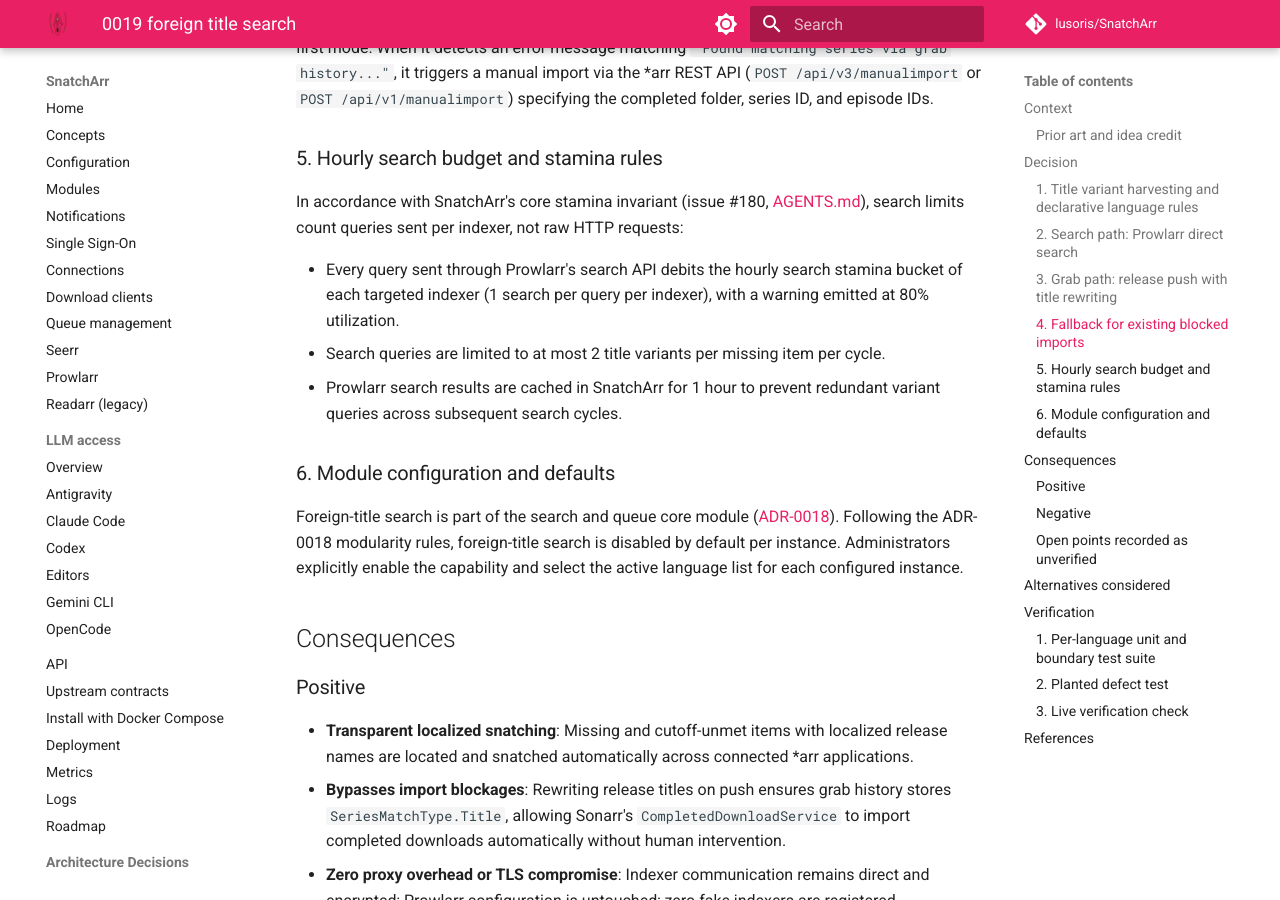
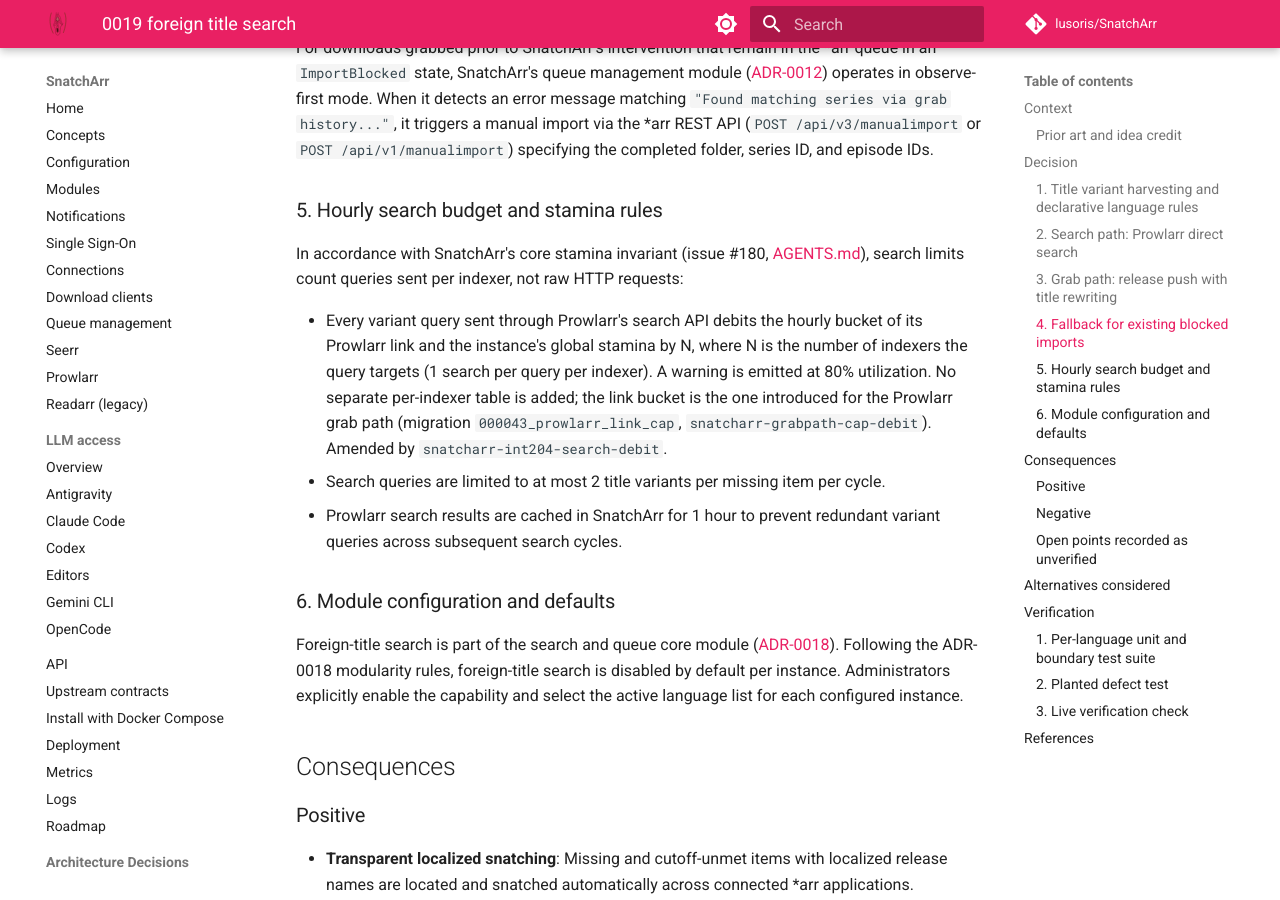
Before and after one commit to lusoris/SnatchArr, an MkDocs documentation site: the page built from docs/adr/0019-foreign-title-search.md, in a window 1280 px wide and 900 px high, scrolled down 4161 px. Built offline with MkDocs 1.6.1 and Material for MkDocs 9.7.7, drawn with Linux system fonts in a browser that asks for light colours; comment, search, counter and statistics services are not loaded; some of the changed text lies outside the part shown.

Commit message:
docs(adr): amend ADR-0019 search debit and alias fields
A variant search debits the Prowlarr link bucket and global stamina
once per targeted indexer, warns at 80 %, and adds no new table
(snatcharr-int204-search-debit). Radarr alias fields are named as a
local Radarr 6.4.4 returns them, and the rule files sit under the
embedding package.

Refs #696

Signed-off-by: lusoris <lusoris@proton.me>

```diff
--- a/docs/adr/0019-foreign-title-search.md
+++ b/docs/adr/0019-foreign-title-search.md
@@ -38,8 +38,8 @@
 
 SnatchArr derives title variants from local cached metadata and declarative language definition files embedded in the binary:
 
-- **Local \*arr cache first**: SnatchArr harvests title aliases directly from the \*arr instance: series `alternateTitles` (Sonarr `GET /api/v3/series/{id}`) and movie `alternativeTitles` and `translations` (Radarr `GET /api/v3/movie/{id}`). No new third-party credentials (TheTVDB, TheMovieDB, MusicBrainz) are required; SnatchArr queries what the \*arr already caches locally.
-- **Declarative language rules**: Language expansion rules are specified declaratively in embedded configuration files (`rules/languages/<lang>.yaml`). Each language definition provides:
+- **Local \*arr cache first**: SnatchArr harvests title aliases directly from the \*arr instance: series `alternateTitles` (Sonarr `GET /api/v3/series/{id}`) and movie `alternateTitles` and `originalTitle` (Radarr `GET /api/v3/movie/{id}`; Radarr 6.4.4 returns no `translations` field there). Neither alias list carries a language field, so the language rules decide which aliases belong to a target language. No new third-party credentials (TheTVDB, TheMovieDB, MusicBrainz) are required; SnatchArr queries what the \*arr already caches locally.
+- **Declarative language rules**: Language expansion rules are specified declaratively in embedded configuration files (`api/internal/foreigntitle/rules/languages/<lang>.yaml`, embedded with `go:embed`). Each language definition provides:
   - Diacritic expansion variants for query generation (e.g. `ä` expanding to `ae` and `a`; `ö` expanding to `oe` and `o`; `ü` expanding to `ue` and `u`; `ß` expanding to `ss` and `s`) and reverse contractions for title parsing.
   - Positive audio tags (`GERMAN`, `DEUTSCH`, `DUBBED`, `\bDL\b`, `\bML\b`, `\bGL\b`).
   - Subtitle-only tags (`\bOmU\b`, `\bOmeU\b`) to prevent importing subtitled releases when dubbed audio is required.
@@ -75,7 +75,7 @@
 
 In accordance with SnatchArr's core stamina invariant (issue #180, [AGENTS.md](https://github.com/lusoris/SnatchArr/blob/main/AGENTS.md)), search limits count queries sent per indexer, not raw HTTP requests:
 
-- Every query sent through Prowlarr's search API debits the hourly search stamina bucket of each targeted indexer (1 search per query per indexer), with a warning emitted at 80% utilization.
+- Every variant query sent through Prowlarr's search API debits the hourly bucket of its Prowlarr link and the instance's global stamina by N, where N is the number of indexers the query targets (1 search per query per indexer). A warning is emitted at 80% utilization. No separate per-indexer table is added; the link bucket is the one introduced for the Prowlarr grab path (migration `000043_prowlarr_link_cap`, `snatcharr-grabpath-cap-debit`). Amended by `snatcharr-int204-search-debit`.
 - Search queries are limited to at most 2 title variants per missing item per cycle.
 - Prowlarr search results are cached in SnatchArr for 1 hour to prevent redundant variant queries across subsequent search cycles.
 
@@ -170,4 +170,6 @@
 - [ADR-0011](0011-product-definition.md): Product definition: parity with Huntarr and newtarr.
 - [ADR-0012](0012-queue-management-replaces-cleanuparr-link.md): SnatchArr manages the download queue; the Cleanuparr link goes.
 - [ADR-0018](0018-product-front-door.md): Product front door of the media stack.
+- `snatcharr-int204-search-debit` (2026-11-02) (paraphrased): Variant searches debit the Prowlarr link bucket and global stamina once per targeted indexer, with an 80% warning and no new table.
+- `snatcharr-int204-second-language` (2026-11-02) (paraphrased): French rules ship next to German as the first non-German language.
 - Hourly search stamina rule: [AGENTS.md](https://github.com/lusoris/SnatchArr/blob/main/AGENTS.md), issue #180.
```
